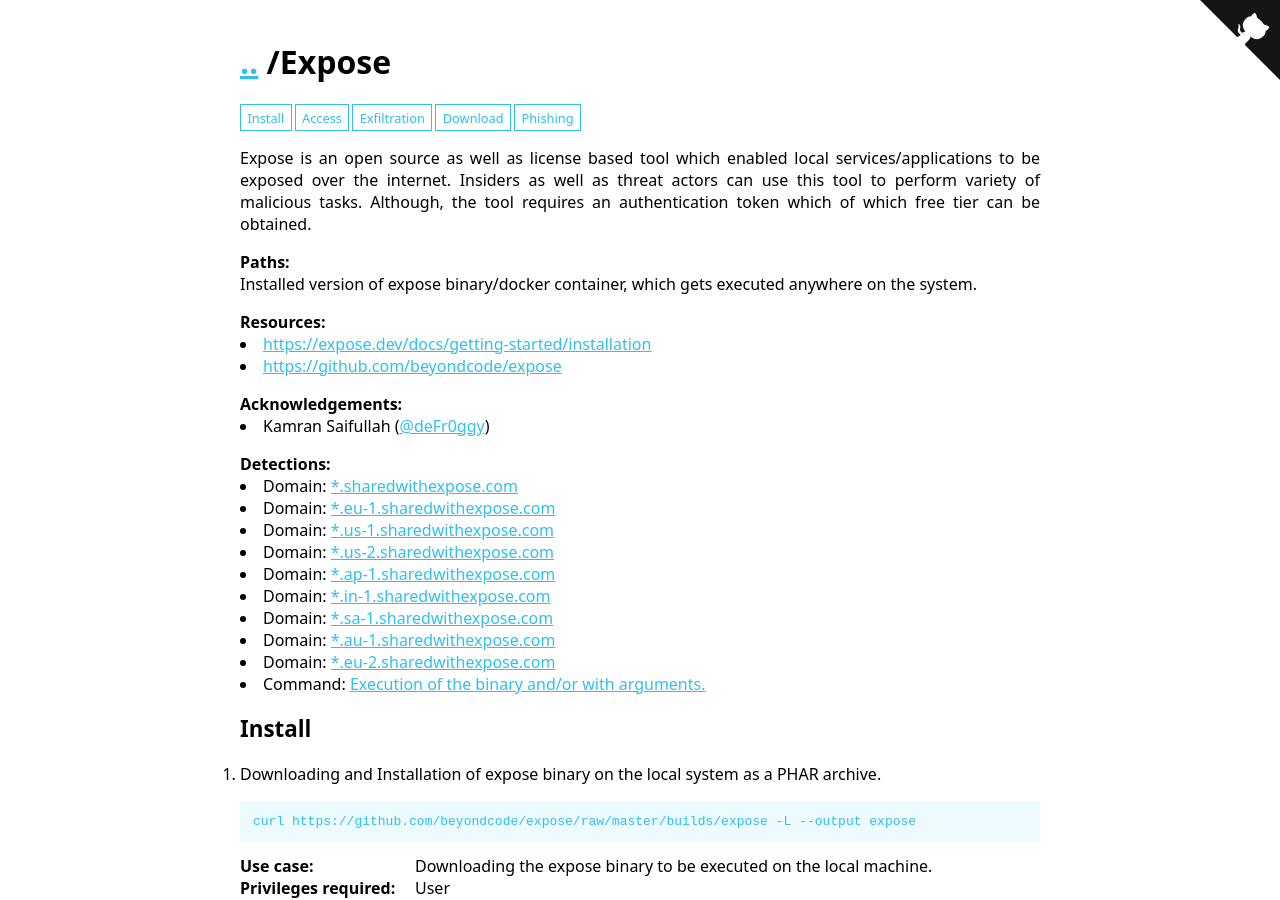
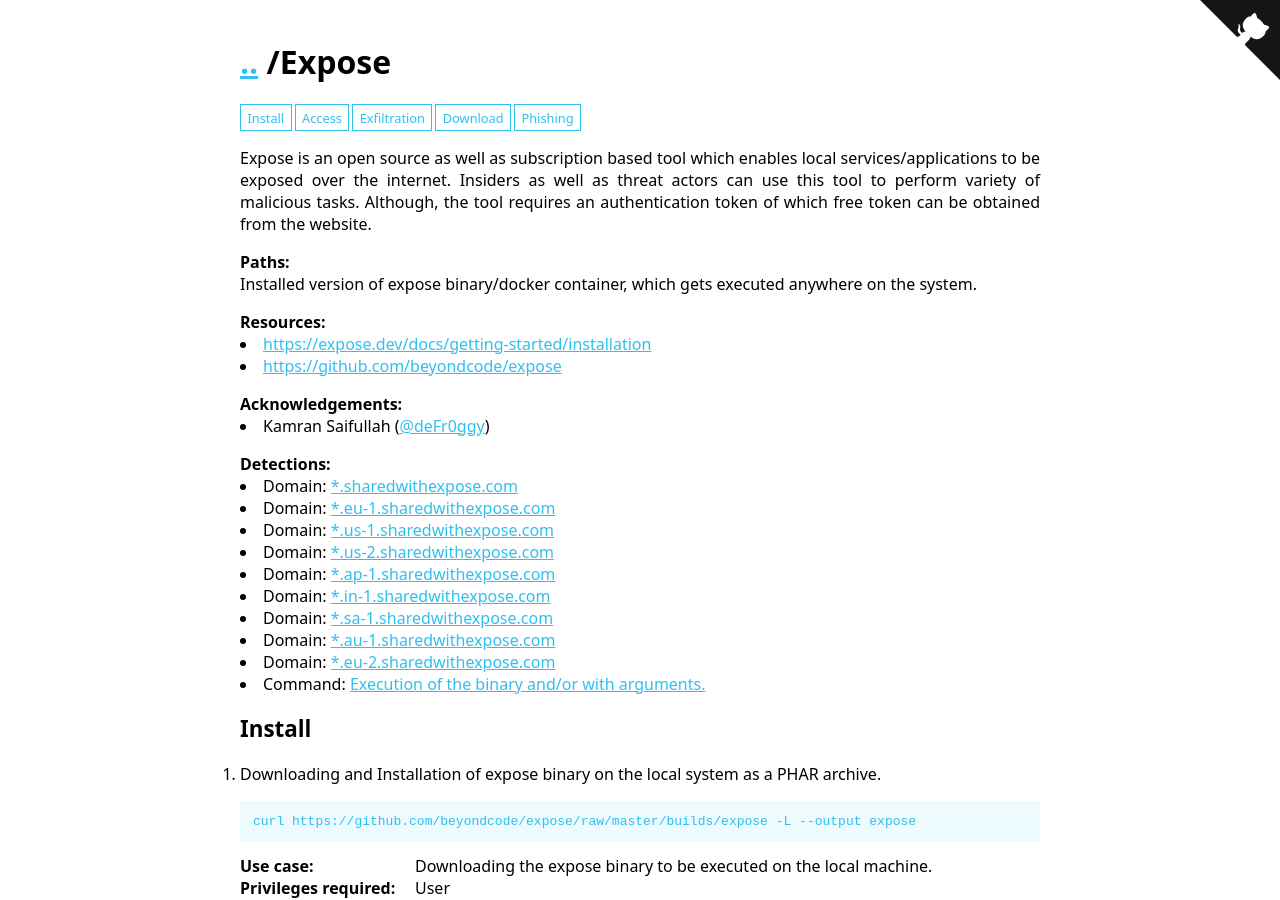
Before and after one commit to LOTTunnels/LOTTunnels.github.io, a Jekyll site: the page built from _lottunnels/Binaries/expose.md, in a window 1280 px wide and 900 px high. Built offline with Jekyll 4.4.1, drawn with Linux system fonts in a browser that asks for light colours.

Commit message:
Expose Tunnels

```diff
--- a/_lottunnels/Binaries/expose.md
+++ b/_lottunnels/Binaries/expose.md
@@ -1,6 +1,6 @@
 ---
 Name: Expose
-Description: Expose is an open source as well as license based tool which enabled local services/applications to be exposed over the internet. Insiders as well as threat actors can use this tool to perform variety of malicious tasks. Although, the tool requires an authentication token which of which free tier can be obtained.
+Description: Expose is an open source as well as subscription based tool which enables local services/applications to be exposed over the internet. Insiders as well as threat actors can use this tool to perform variety of malicious tasks. Although, the tool requires an authentication token of which free token can be obtained from the website.
 
 Author: Kamran Saifullah
 Created: 2024-10-13
```
